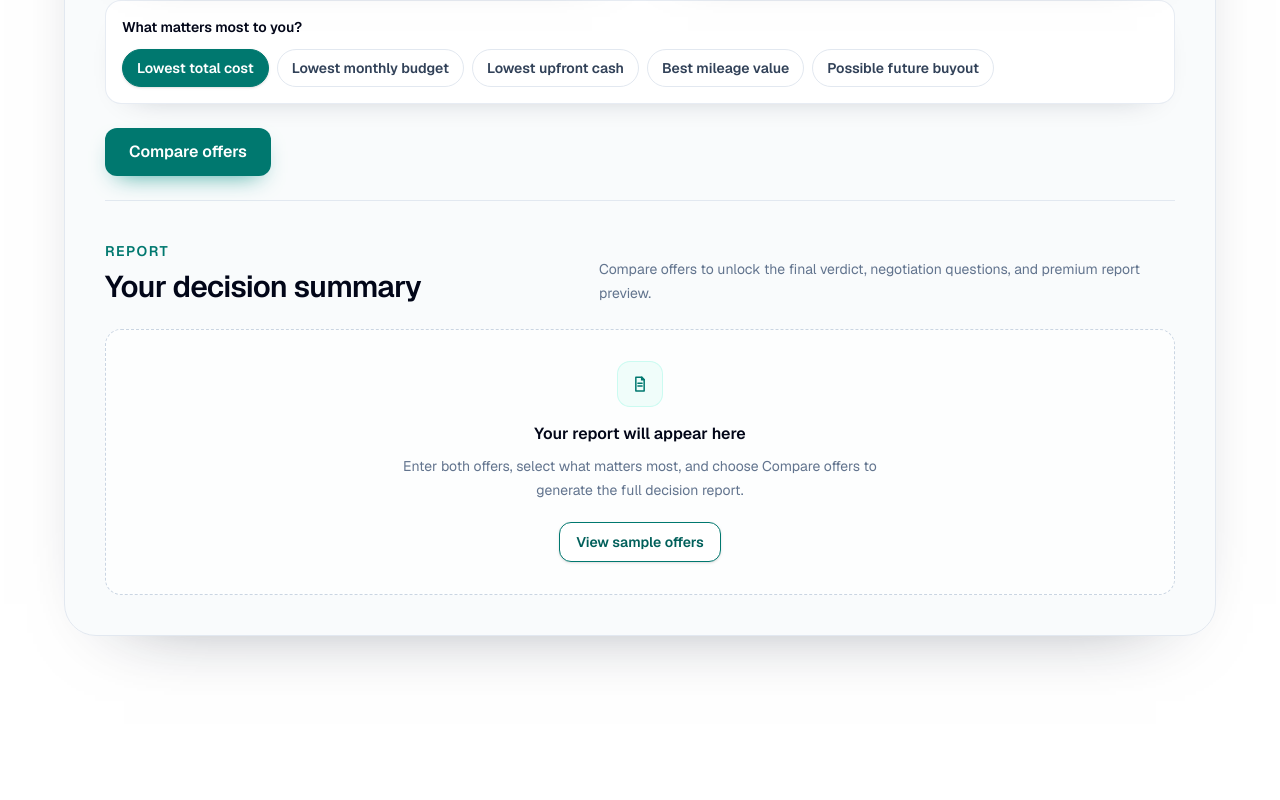
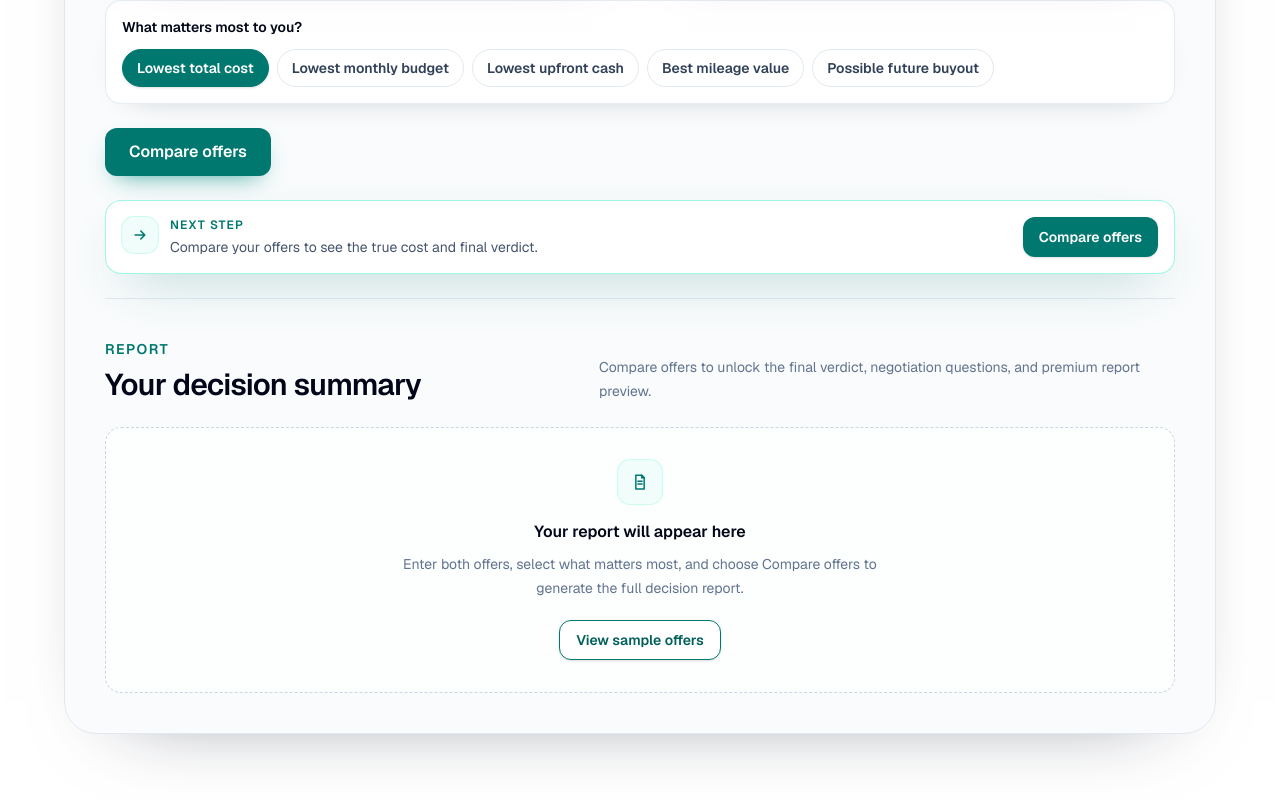
Before and after one commit to Yangk116/AutoLease-IQ, a Next.js app in the folder frontend/: page / in a window 1280 px wide. Shown: the part 3471-4271 px from the top of the page. Before the commit the page ends 4203 px from the top, so only its background shows below. Built offline with nearby package versions, Linux system fonts and the light colour scheme.

Commit message:
Add sticky next step helper

```diff
--- a/frontend/app/LeaseQuoteCalculator.tsx
+++ b/frontend/app/LeaseQuoteCalculator.tsx
@@ -723,6 +723,45 @@ export default function LeaseQuoteCalculator() {
     }, 650);
   }
 
+  function scrollToComparisonElement(elementId: string): void {
+    document.getElementById(elementId)?.scrollIntoView({
+      behavior: "smooth",
+      block: "start",
+    });
+  }
+
+  function reviewVerdict(): void {
+    scrollToComparisonElement("comparison-results");
+  }
+
+  function openNegotiationAssistant(): void {
+    const assistantTrigger = document.getElementById(
+      "negotiation-assistant-trigger",
+    );
+
+    if (assistantTrigger instanceof HTMLButtonElement) {
+      assistantTrigger.click();
+    }
+  }
+
+  function previewReport(): void {
+    const reportToggle = document.getElementById(
+      "lease-report-preview-toggle",
+    );
+
+    if (!(reportToggle instanceof HTMLButtonElement)) {
+      return;
+    }
+
+    if (reportToggle.getAttribute("aria-expanded") !== "true") {
+      reportToggle.click();
+    }
+
+    requestAnimationFrame(() => {
+      scrollToComparisonElement("lease-report-preview");
+    });
+  }
+
   const hasComparisonResult = comparisonResult !== null && !isComparing;
   const guidedProgressSteps: GuidedProgressStep[] = [
     {
@@ -1256,6 +1295,82 @@ export default function LeaseQuoteCalculator() {
             </p>
           ) : null}
 
+          <aside
+            className="sticky bottom-[max(0.75rem,env(safe-area-inset-bottom))] z-30 rounded-2xl border border-teal-200/90 bg-white/95 p-3.5 shadow-[0_20px_55px_-25px_rgba(15,118,110,0.45)] backdrop-blur-md sm:bottom-4 sm:p-4"
+            aria-label="Next step"
+            aria-live="polite"
+          >
+            <div className="flex flex-col gap-3 lg:flex-row lg:items-center lg:justify-between lg:gap-6">
+              <div className="flex min-w-0 items-start gap-3">
+                <span className="flex h-9 w-9 shrink-0 items-center justify-center rounded-xl bg-teal-50 text-teal-700 ring-1 ring-teal-100">
+                  <svg
+                    aria-hidden="true"
+                    viewBox="0 0 20 20"
+                    fill="none"
+                    className="h-4 w-4"
+                    stroke="currentColor"
+                    strokeWidth="2"
+                  >
+                    <path
+                      d="M4 10h12M11 5l5 5-5 5"
+                      strokeLinecap="round"
+                      strokeLinejoin="round"
+                    />
+                  </svg>
+                </span>
+                <div className="min-w-0">
+                  <p className="text-xs font-semibold uppercase tracking-widest text-teal-700">
+                    Next step
+                  </p>
+                  <p className="mt-1 text-sm leading-5 text-slate-600">
+                    {isComparing
+                      ? "Comparing your offers and preparing the final verdict."
+                      : hasComparisonResult
+                        ? "Review the final verdict and key trade-offs, then prepare your dealer conversation."
+                        : "Compare your offers to see the true cost and final verdict."}
+                  </p>
+                </div>
+              </div>
+
+              <div className="flex flex-wrap gap-2 lg:shrink-0 lg:justify-end">
+                {!hasComparisonResult ? (
+                  <button
+                    type="button"
+                    onClick={compareOffers}
+                    disabled={isComparing}
+                    className="inline-flex h-10 flex-1 items-center justify-center rounded-xl bg-teal-700 px-4 text-sm font-semibold text-white shadow-sm transition-all duration-200 hover:-translate-y-0.5 hover:bg-teal-800 hover:shadow-md focus:outline-none focus:ring-2 focus:ring-teal-600 focus:ring-offset-2 active:translate-y-0 active:scale-[0.98] disabled:cursor-wait disabled:opacity-75 disabled:hover:translate-y-0 sm:flex-none"
+                  >
+                    {isComparing ? "Comparing offers..." : "Compare offers"}
+                  </button>
+                ) : (
+                  <>
+                    <button
+                      type="button"
+                      onClick={reviewVerdict}
+                      className="inline-flex h-10 flex-1 items-center justify-center rounded-xl bg-teal-700 px-3.5 text-sm font-semibold text-white shadow-sm transition-all duration-200 hover:-translate-y-0.5 hover:bg-teal-800 hover:shadow-md focus:outline-none focus:ring-2 focus:ring-teal-600 focus:ring-offset-2 active:translate-y-0 active:scale-[0.98] sm:flex-none"
+                    >
+                      Review verdict
+                    </button>
+                    <button
+                      type="button"
+                      onClick={openNegotiationAssistant}
+                      className="inline-flex h-10 flex-1 items-center justify-center rounded-xl border border-teal-200 bg-teal-50 px-3.5 text-sm font-semibold text-teal-900 transition-all duration-200 hover:-translate-y-0.5 hover:border-teal-300 hover:bg-teal-100 focus:outline-none focus:ring-2 focus:ring-teal-600/40 focus:ring-offset-2 active:translate-y-0 active:scale-[0.98] sm:flex-none"
+                    >
+                      Open assistant
+                    </button>
+                    <button
+                      type="button"
+                      onClick={previewReport}
+                      className="inline-flex h-10 flex-1 items-center justify-center rounded-xl border border-slate-200 bg-white px-3.5 text-sm font-semibold text-slate-700 shadow-sm transition-all duration-200 hover:-translate-y-0.5 hover:border-teal-300 hover:bg-teal-50 hover:text-teal-900 focus:outline-none focus:ring-2 focus:ring-teal-600/40 focus:ring-offset-2 active:translate-y-0 active:scale-[0.98] sm:flex-none"
+                    >
+                      Preview report
+                    </button>
+                  </>
+                )}
+              </div>
+            </div>
+          </aside>
+
           <section
             id="report"
             className="scroll-mt-32 border-t border-slate-200 pt-10 sm:scroll-mt-24"
```
